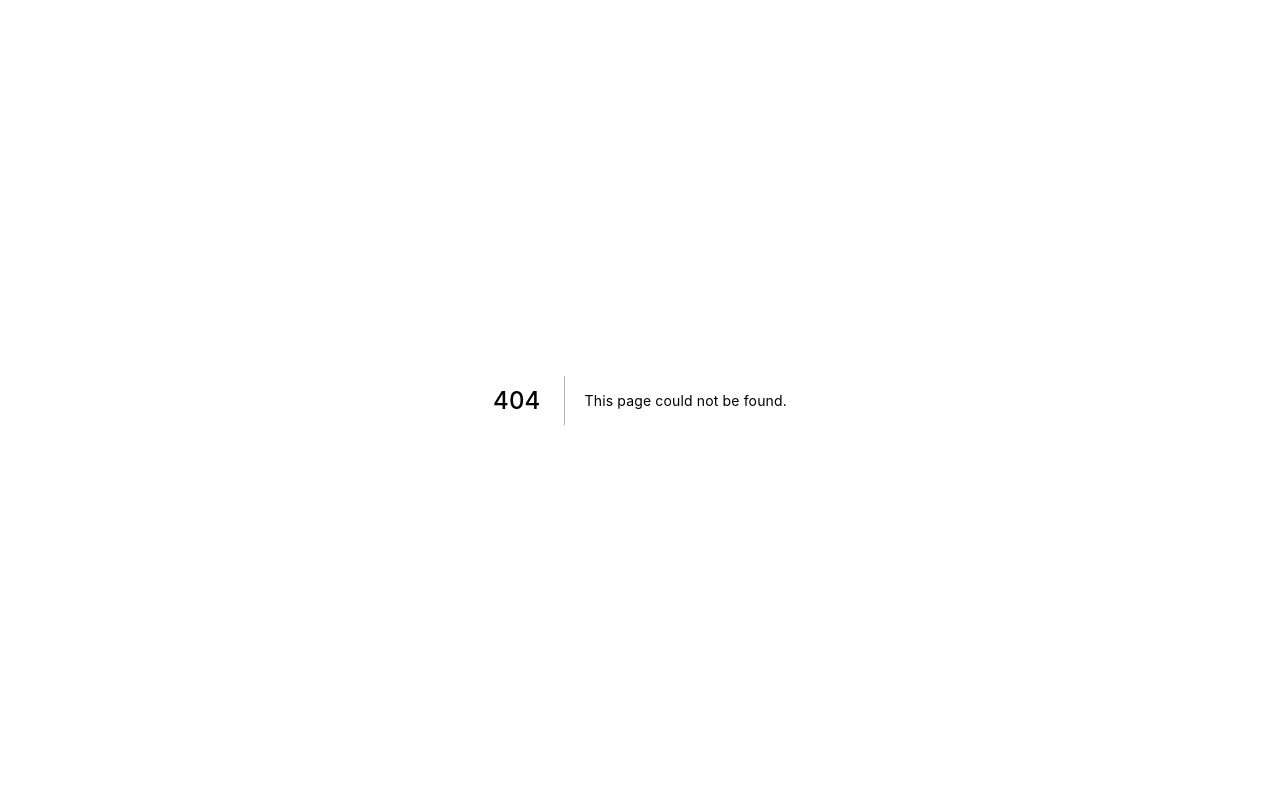
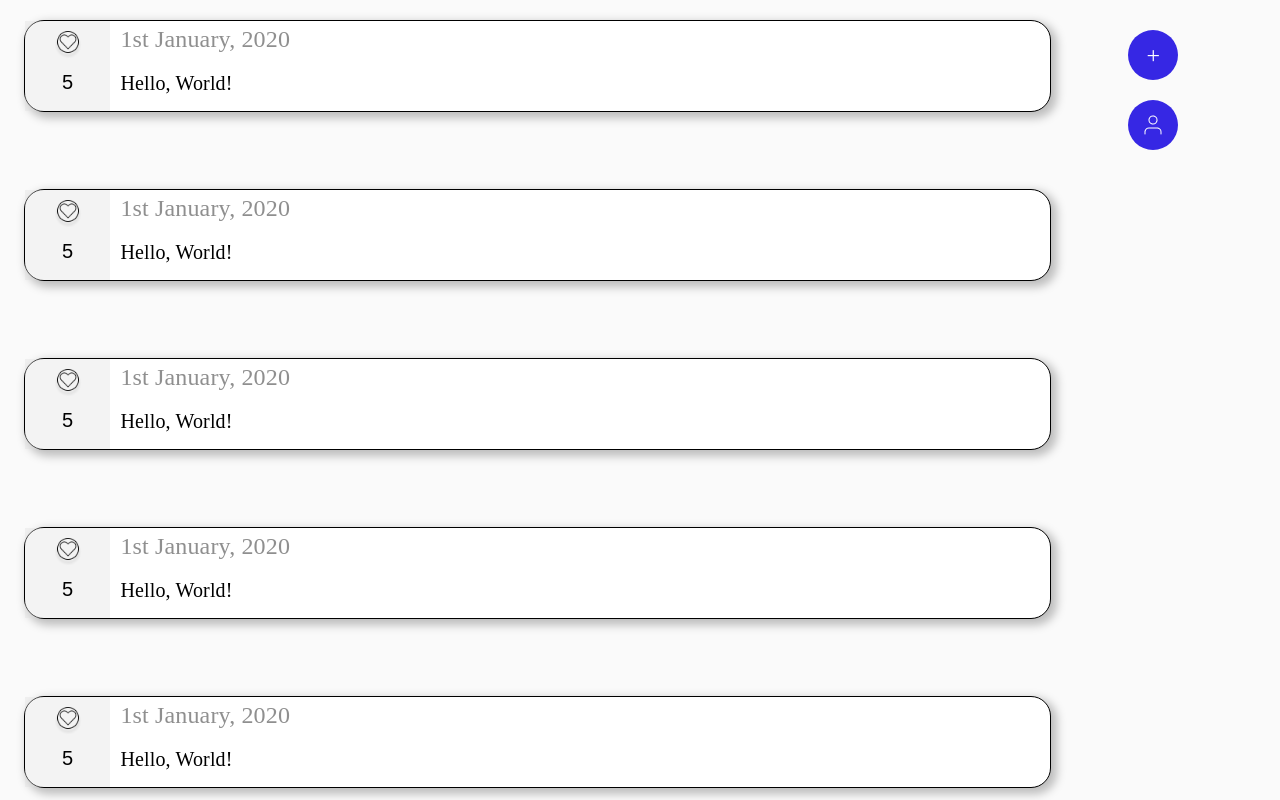
Before and after one commit to TashikMoin/bloggr, a Next.js app in the folder frontend/: page /feed in a window 1280 px wide. Before the commit this address had no page. Shown: the top 800 px of the page. Built offline with nearby package versions, Linux system fonts and the light colour scheme.

Commit message:
Added new styles and blog, feed pages
Signed-off-by: Saif Ul Islam <saifulislam84210@gmail.com>

```diff
--- a/frontend/pages/create.js
+++ b/frontend/pages/create.js
@@ -16,7 +16,7 @@ export default function Create() {
 
     return (
         <Container className={styles.container}>
-            <Grid container direction="column" justifyContent="center" alignItems="stretch">
+            <Grid container direction="row" justifyContent="flex-start" alignItems="stretch">
                 <Grid
                     container
                     direction="row"
@@ -32,7 +32,7 @@ export default function Create() {
                     </Grid>
                 </Grid>
             </Grid>
-            <Grid container direction="row" justifyContent="flex-start" alignItems="stretch" style={{paddingTop: "50px"}} >
+            <Grid container direction="row" justifyContent="flex-start" alignItems="stretch" style={{ paddingTop: "50px" }} >
                 <Grid item xs={12}>
                     {CustomEditor && <CustomEditor />}
                 </Grid>
--- /dev/null
+++ b/frontend/pages/feed.js
@@ -0,0 +1,51 @@
+import React from 'react';
+
+import styles from "./styles/feed.module.css";
+
+import { Container, Grid } from "@material-ui/core";
+
+import Card from "../components/Card/Card";
+
+export default function Create() {
+
+    return (
+        <Container className={styles.container}>
+            <Grid container direction="row" justifyContent="space-between"
+                alignItems="stretch">
+                <Grid item xs={10}>
+                    <Grid container direction="column">
+                        <Grid item>
+                            <Card text="Hello, World!" date="1st January, 2020" likes="5" />
+                        </Grid>
+                        <Grid item>
+                            <Card text="Hello, World!" date="1st January, 2020" likes="5" />
+                        </Grid>
+                        <Grid item>
+                            <Card text="Hello, World!" date="1st January, 2020" likes="5" />
+                        </Grid>
+                        <Grid item>
+                            <Card text="Hello, World!" date="1st January, 2020" likes="5" />
+                        </Grid>
+                        <Grid item>
+                            <Card text="Hello, World!" date="1st January, 2020" likes="5" />
+                        </Grid>
+                        <Grid item>
+                            <Card text="Hello, World!" date="1st January, 2020" likes="5" />
+                        </Grid>
+                    </Grid>
+                </Grid>
+
+                <Grid item xs={2}>
+                    <Grid container direction="column" className={styles.buttonSection}>
+                        <div className={styles.addPostButton}>
+                            <span className={styles.plus}>+</span>
+                        </div>
+                        <div className={styles.profileButton}>
+                            <img src="/user.png" width="28px" height="28px" alt="" />
+                        </div>
+                    </Grid>
+                </Grid>
+            </Grid>
+        </Container>
+    );
+};
--- /dev/null
+++ b/frontend/pages/styles/blog.module.css
@@ -0,0 +1,65 @@
+@import url('https://fonts.googleapis.com/css2?family=Cairo:wght@200;300;400&display=swap');
+
+.likeStyle {
+    font-family: "Cairo", sans-serif;
+    font-style: normal;
+    font-weight: normal;
+    font-size: 16px;
+    line-height: 24px;
+    /* identical to box height, or 150% */
+    color: #000000;
+}
+
+.container {
+    padding-top: 20px;
+    padding-bottom: 20px;
+    width: 100%;
+}
+
+.postButton {
+    /* Auto Layout */
+    display: flex;
+    flex-direction: row;
+    justify-content: center;
+    align-items: center;
+    padding: 0px 16px;
+    width: 325px;
+    height: 64px;
+    /* Primary/Brainstorming Purple */
+    background: #6979F8;
+    /* Shadows/Buttons/Button - 4dp - Shadow */
+    box-shadow: 0px 4px 4px rgba(50, 50, 71, 0.08), 0px 4px 8px rgba(50, 50, 71, 0.06);
+    border-radius: 30px;
+}
+
+.postButton span {
+    /* ↪ Label */
+    width: 293px;
+    font-family: Lato;
+    font-style: normal;
+    font-weight: 600;
+    font-size: 20px;
+    line-height: 24px;
+    /* identical to box height, or 120% */
+    display: flex;
+    align-items: center;
+    text-align: center;
+    justify-content: center;
+    /* Primary/Brainstorming White */
+    color: #FFFFFF;
+    /* Inside Auto Layout */
+    flex: none;
+    order: 0;
+    flex-grow: 1;
+    margin: 0px 16px;
+}
+
+.codex-editor :global(.codex-editor) {
+    width: 100%;
+    height: 100%;
+}
+
+.ce-block__content :global(.ce-block__content),
+.ce-toolbar__content :global(.ce-toolbar__content) {
+    max-width: 100%;
+}
--- /dev/null
+++ b/frontend/pages/styles/feed.module.css
@@ -0,0 +1,49 @@
+.container {
+    padding-top: 20px;
+    padding-bottom: 20px;
+    width: 100%;
+}
+
+.gridContainer {
+    width: 100%;
+}
+
+.addPostButton {
+    width: 50px;
+    height: 50px;
+    background: #3627E4;
+    border-radius: 100px;
+    align-items: center;
+    justify-content: center;
+    display: flex;
+    margin: 10px;
+}
+
+.plus {
+    font-family: Cabin VF Beta;
+    font-style: normal;
+    font-weight: normal;
+    font-size: 24px;
+    line-height: 24px;
+    /* or 100% */
+    display: flex;
+    align-items: center;
+    text-align: center;
+    color: #FFFFFF;
+}
+
+.profileButton {
+    width: 50px;
+    height: 50px;
+    background: #3627E4;
+    border-radius: 100px;
+    align-items: center;
+    justify-content: center;
+    display: flex;
+    margin: 10px;
+}
+
+.buttonSection {
+    display: flex;
+    align-content: center;
+}
```
Also changed, not shown: frontend/pages/blog.js (added, +50 -0 lines).
